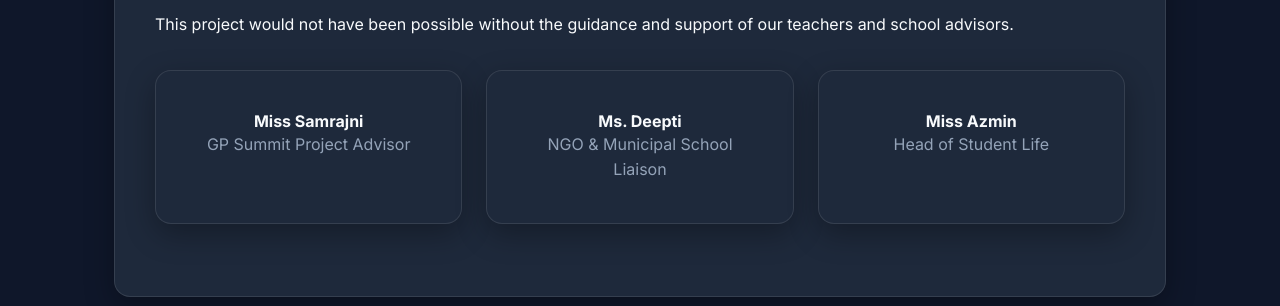
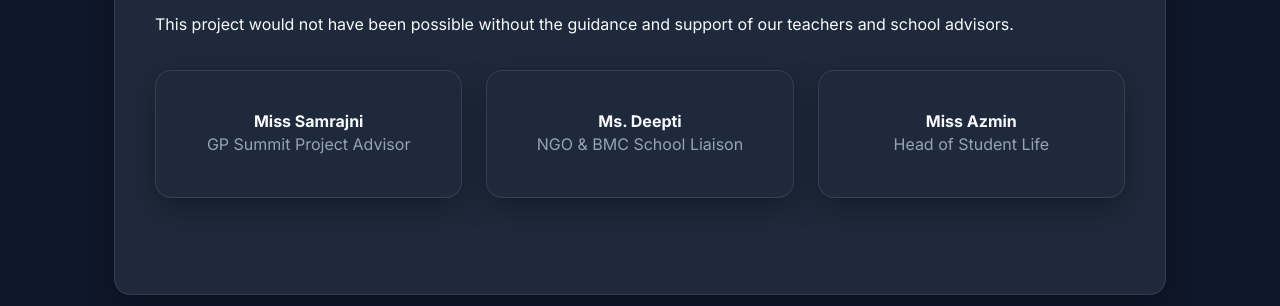
Before and after one commit to Ali-bis/BridgeToKnowledgetest, a React (Vite) app: page /contact in a window 1280 px wide. Shown: the part 952-1258 px from the top of the page. Built offline with nearby package versions, Linux system fonts and the light colour scheme.

Commit message:
Update Contact.jsx

```diff
--- a/src/pages/Contact.jsx
+++ b/src/pages/Contact.jsx
@@ -8,9 +8,8 @@ const Contact = () => {
         <p>Connect with us, support the cause, or reach out to our mentors.</p>
       </div>
 
-      {/* CONTACT & SOCIALS */}
       <div className="page-section">
-        <h2>CONTACT & SOCIALS</h2>
+        <h2>Contact & Socials</h2>
         <div style={{ display: 'grid', gridTemplateColumns: 'repeat(auto-fit, minmax(250px, 1fr))', gap: '2rem' }}>
 
           <div className="highlight-card">
@@ -39,21 +38,20 @@ const Contact = () => {
         </div>
       </div>
 
-      {/* ADVISORS SECTION */}
       <div className="page-section">
-        <h2>ADVISORS & MENTORS</h2>
+        <h2>Advisors & Mentors</h2>
         <p style={{ marginBottom: '2rem' }}>
           This project would not have been possible without the guidance and support of our teachers and school advisors.
         </p>
 
-        <div className="team-grid-2col" style={{ gridTemplateColumns: '1fr 1fr 1fr' }}> {/* Forced 3 col for advisors */}
+        <div className="team-grid-4col" style={{ gridTemplateColumns: 'repeat(3, 1fr)' }}>
           <div className="team-member">
             <h4>Miss Samrajni</h4>
             <p style={{ color: 'var(--text-muted)' }}>GP Summit Project Advisor</p>
           </div>
           <div className="team-member">
             <h4>Ms. Deepti</h4>
-            <p style={{ color: 'var(--text-muted)' }}>NGO & Municipal School Liaison</p>
+            <p style={{ color: 'var(--text-muted)' }}>NGO & BMC School Liaison</p>
           </div>
           <div className="team-member">
             <h4>Miss Azmin</h4>
```
